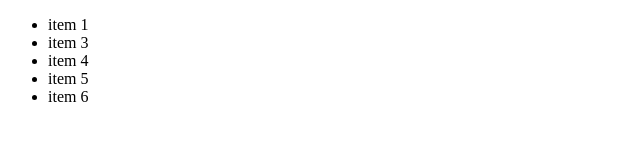
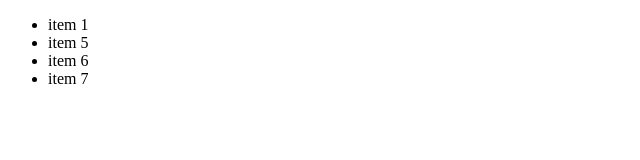
Before and after one commit to connienjoy/newGitTest, a plain HTML site: page index.html in a window 1280 px wide. Shown: the full height of the page, 0-640 px from the left. Drawn offline with Linux system fonts and the light colour scheme.

Commit message:
add 7 del 234

```diff
--- a/index.html
+++ b/index.html
@@ -27,10 +27,10 @@
     <module-one>
         <ul>
             <li>item 1</li>
-            <li>item 3</li>
-            <li>item 4</li>
+
             <li>item 5</li>
             <li>item 6</li>
+            <li>item 7</li>
         </ul>
     </module-one>
 </body>
```
